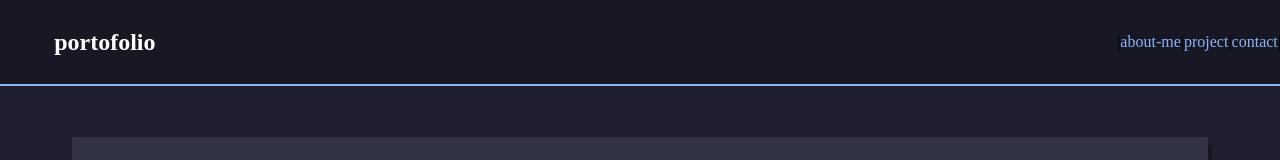
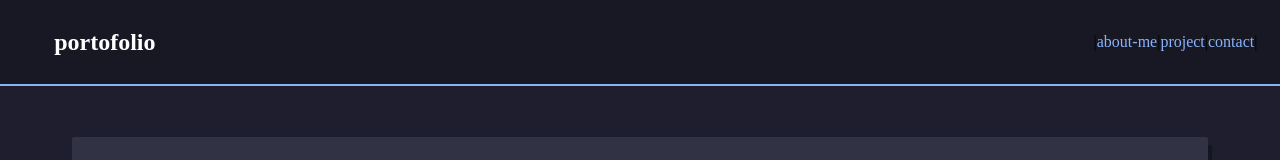
Before and after one commit to Ryn120/Ryn120.github.io, a plain HTML site: page index.html in a window 1280 px wide. Shown: the top 160 px of the page. Drawn offline with Linux system fonts and the light colour scheme.

Commit message:
update style.css

```diff
--- a/style.css
+++ b/style.css
@@ -24,7 +24,7 @@
   margin-right: auto;
 }}
 .menu-cepat{
-  margin: 2px;
+  margin: 2dvw;
   display: flex;
 }
 
```
